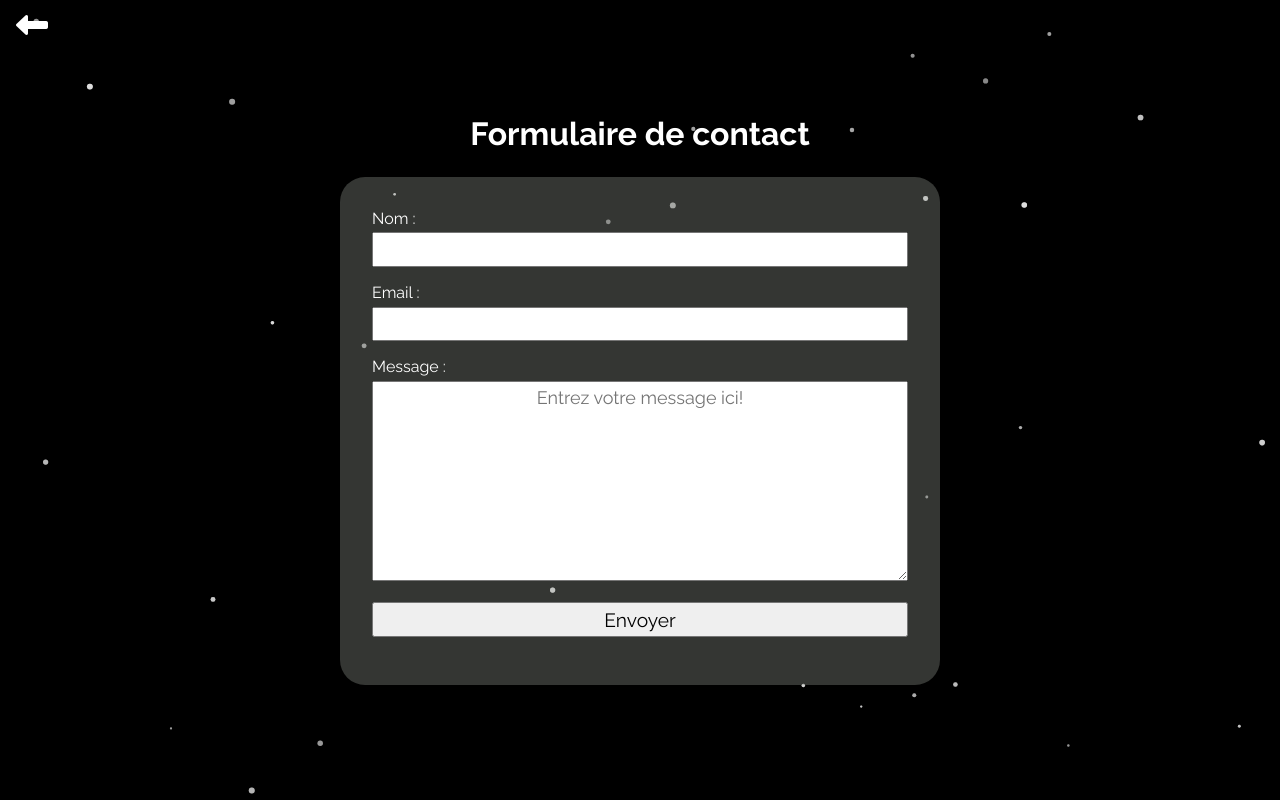
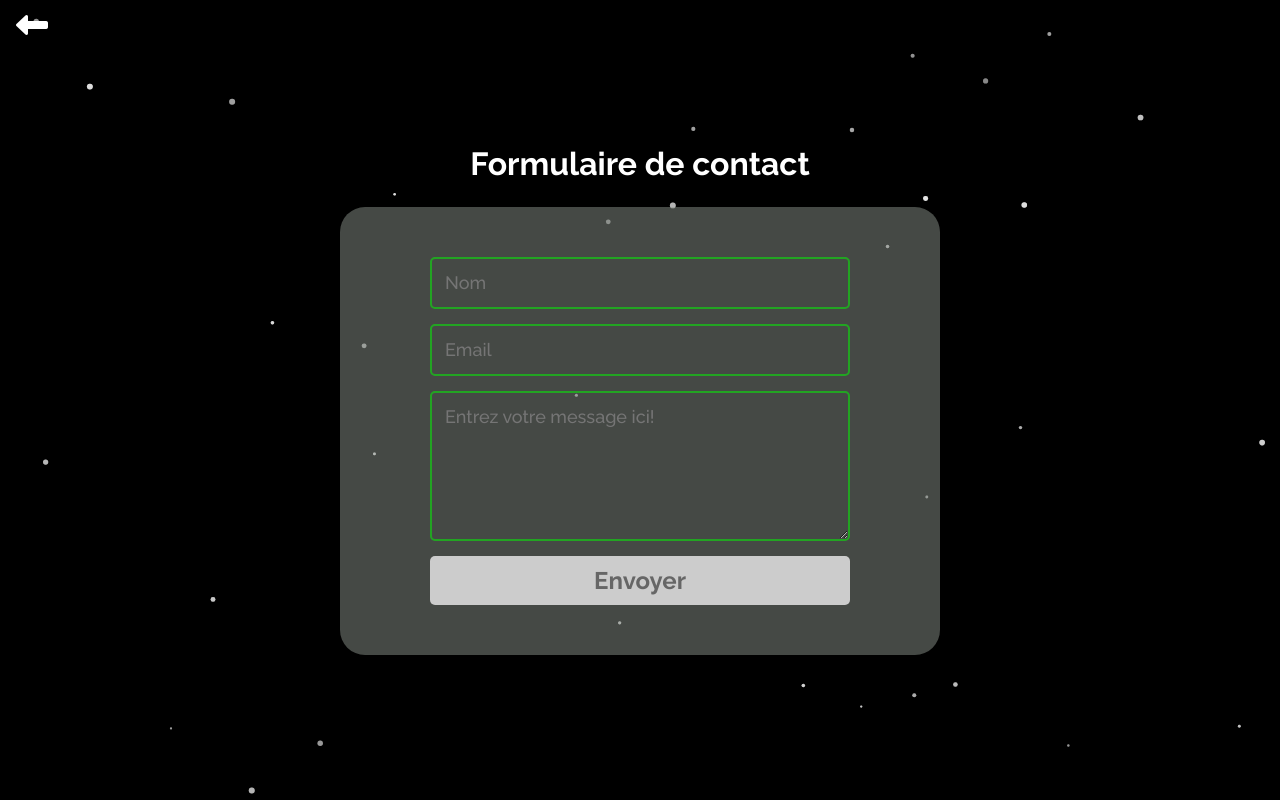
Before and after one commit to Tanguy1213/portfolio-tanguy, a React (Create React App) app: page /Contact in a window 1280 px wide. Built offline with nearby package versions, Linux system fonts and the light colour scheme.

Commit message:
setting up new form + move loader + no 404

```diff
--- a/src/components/ContactForm/ContactForm.jsx
+++ b/src/components/ContactForm/ContactForm.jsx
@@ -10,6 +10,7 @@ function ContactForm() {
     email: "",
     message: "",
   });
+  const [isFormValid, setIsFormValid] = useState(false); // État pour gérer la validité du formulaire
 
   const openModal = () => {
     setIsModalOpen(true);
@@ -25,12 +26,12 @@ function ContactForm() {
     })
       .then(() => {
         openModal();
-        // Réinitialisez les valeurs des champs après la soumission réussie
         setFormData({
           name: "",
           email: "",
           message: "",
         });
+        setIsFormValid(false); // Réinitialisez la validité du formulaire
       })
       .catch((error) => {
         console.error("Erreur lors de la soumission du formulaire :", error);
@@ -39,11 +40,20 @@ function ContactForm() {
 
   const handleChange = (event) => {
     const { name, value } = event.target;
-    // Mettez à jour l'état local formData lorsque les champs changent
-    setFormData({
+    const updatedFormData = {
       ...formData,
       [name]: value,
-    });
+    };
+
+    // Vérifiez la validité du formulaire en vérifiant si tous les champs sont remplis
+    const isFormValid =
+      updatedFormData.name !== "" &&
+      updatedFormData.email !== "" &&
+      updatedFormData.message !== "";
+
+    // Mettez à jour l'état local du formulaire et sa validité
+    setFormData(updatedFormData);
+    setIsFormValid(isFormValid);
   };
 
   return (
@@ -55,31 +65,40 @@ function ContactForm() {
         onSubmit={handleSubmit}
       >
         <input type="hidden" name="form-name" value="contact" />
-        <label>Nom :</label>
         <input
           type="text"
           name="name"
           required={true}
-          value={formData.name} // Utilisez la valeur de l'état local
-          onChange={handleChange} // Utilisez la fonction de gestion du changement
+          className="input-style"
+          placeholder="Nom"
+          value={formData.name}
+          onChange={handleChange}
         />
-        <label>Email :</label>
         <input
           type="email"
           name="email"
           required={true}
-          value={formData.email} // Utilisez la valeur de l'état local
-          onChange={handleChange} // Utilisez la fonction de gestion du changement
+          className="input-style"
+          placeholder="Email"
+          value={formData.email}
+          onChange={handleChange}
         />
-        <label>Message :</label>
         <textarea
           name="message"
           required={true}
+          className="input-style"
           placeholder="Entrez votre message ici!"
-          value={formData.message} // Utilisez la valeur de l'état local
-          onChange={handleChange} // Utilisez la fonction de gestion du changement
+          value={formData.message}
+          onChange={handleChange}
         ></textarea>
-        <button type="submit">Envoyer</button>
+        {/* Appliquez des classes CSS en fonction de la validité du formulaire */}
+        <button
+          type="submit"
+          className={isFormValid ? "valid-button" : "invalid-button"}
+          disabled={!isFormValid}
+        >
+          Envoyer
+        </button>
       </form>
       {/* Modal */}
       <Modal
--- a/src/components/ContactForm/ContactForm.scss
+++ b/src/components/ContactForm/ContactForm.scss
@@ -1,35 +1,57 @@
-.contactForm{
+form { max-width:420px; margin:50px auto; }
+
+.input-style {
+    color:white;
+    font-weight:500;
+    font-size: 18px;
+    border-radius: 5px;
+    line-height: 22px;
+    background-color: transparent;
+    border:2px solid #00ff0080;
+    transition: all 0.3s;
+    padding: 13px;
+    margin-bottom: 15px;
+    width:100%;
+    box-sizing: border-box;
+    outline:0;
+  }
+
+  .input-style:focus { border:2px solid #00ff00; }
+
+  textarea {
+    height: 150px;
+    line-height: 150%;
+    resize:vertical;
+  }
+
+  [type="submit"] {
     width: 100%;
-    display: flex;
-    flex-direction: column;
-    color :white;
-    padding: 2rem;
-    input,
-    textarea,
-    button{
-        margin: 0.3rem 0 1rem 0;
-        padding: 0.3rem;
-    }
-    textarea{
-        height: 200px;
-        max-width: 100%;
-        font-size: 18px;
-        &::placeholder{
-            text-align: center;
-        }
-    }
-    input{
-        font-size: 18px;
-        font-weight: bold;
-    }
-    button{
-        font-size: 1.2rem;
-        cursor: pointer;
-        &:active{
-            background-color: rgba(43, 136, 36, 0.944);
-        }
-    }
-}
+    background:#00ff0080;
+    border-radius:5px;
+    border: none;
+    cursor:pointer;
+    color:white;
+    font-size:24px;
+    padding-top:10px;
+    padding-bottom:10px;
+    transition: all 0.3s;
+    margin-top:-4px;
+    font-weight:700;
+  }
+  /* Style pour le bouton lorsque le formulaire est valide */
+.valid-button {
+    background-color: #00ff0080; /* Couleur de fond lorsque le formulaire est valide */
+    color: #fff; /* Couleur du texte */
+    cursor: pointer; /* Curseur pointer pour indiquer qu'il est cliquable */
+  }
+
+  /* Style pour le bouton lorsque le formulaire est invalide */
+  .invalid-button {
+    background-color: #ccc; /* Couleur de fond lorsque le formulaire est invalide (gris) */
+    color: #666; /* Couleur du texte en gris */
+    cursor: not-allowed; /* Curseur interdit pour indiquer qu'il n'est pas cliquable */
+  }
+
 .custom-modal {
     position: absolute;
     top: 50%;
--- a/src/components/Loader/Loader.scss
+++ b/src/components/Loader/Loader.scss
@@ -14,7 +14,7 @@
   align-items: center;
   animation: fadeOut 0.3s;
   animation-fill-mode: forwards;
-  animation-delay: 3s;
+  animation-delay: 2.5s;
   p {
     color: #fff;
     font-size: larger;
--- a/src/pages/Contact/Contact.scss
+++ b/src/pages/Contact/Contact.scss
@@ -40,6 +40,6 @@
 
 .contact-section{
     width: 600px;
-    background: rgba(139, 146, 138, 0.371);
+    background: rgba(139, 146, 138, 0.499);
     border-radius: 25px;
 }
--- a/src/pages/Home/Home.jsx
+++ b/src/pages/Home/Home.jsx
@@ -6,6 +6,7 @@ import ProfilePicture2 from "../../assets/images/Profile-picture-reel.png";
 import BtnDownload from "../../components/BtnDownload/BtnDownload";
 import Particles from "../../components/Particles";
 import { useTypewriter, Cursor } from "react-simple-typewriter";
+import Loader from "../../components/Loader/Loader";
 
 function Home() {
   const [isFlipped, setIsFlipped] = useState(false);
@@ -42,6 +43,7 @@ function Home() {
 
   return (
     <div>
+      <Loader />
       <Header />
       <main id="top-page">
         <section className="welcome-container">
@@ -105,6 +107,7 @@ function Home() {
           <i className={faGoingUpIcone}></i>
         </a>
       </main>
+
       <Particles />
       <Footer />
     </div>
--- a/src/pages/Home/Home.scss
+++ b/src/pages/Home/Home.scss
@@ -139,7 +139,7 @@ main {
 header,
 .navigationAnchor,
 footer{
-  @include fade-in(0.1s);
+  @include fade-in(2.5s);
 }
 
 @media screen and (max-width : 760px){
```
